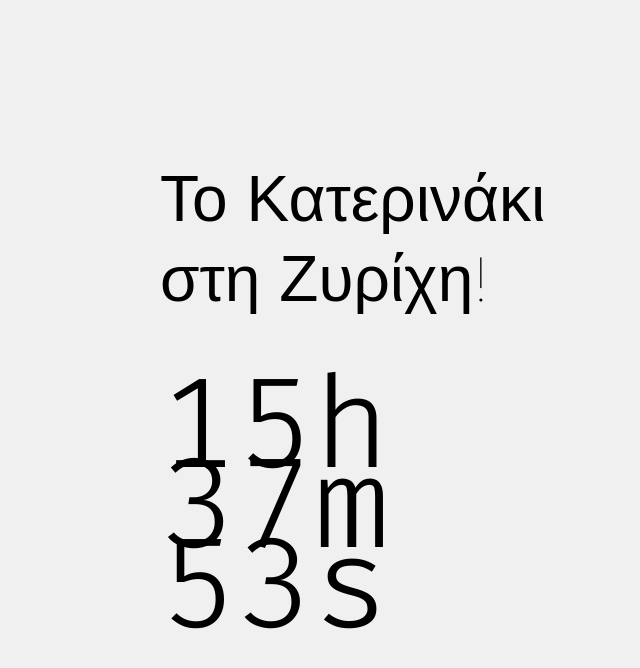
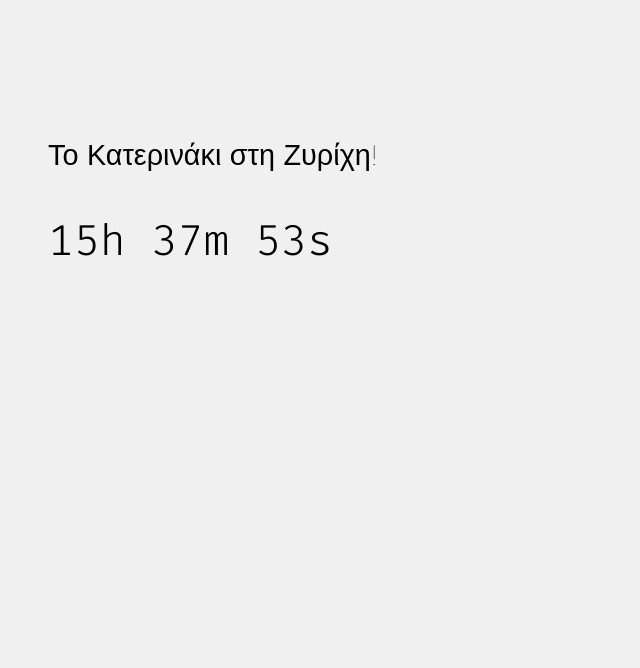
Before and after one commit to gonzalocasas/kt, a plain HTML site: page index.html in a window 768 px wide. Shown: the whole page, without its empty margins (0-640 px from the left). Drawn offline with Linux system fonts and the light colour scheme.

Commit message:
Update index.html

```diff
--- a/index.html
+++ b/index.html
@@ -15,12 +15,7 @@
           font-weight: 100;
           font-size: 4rem;
           line-height: 5rem;
-          /* display: flex;
-          justify-content: center;
-          align-items: center; */
           margin: 10rem;
-          /* height: 100vh;
-          margin: 0; */
           background-color: #f0f0f0;
         }
 
@@ -45,15 +40,35 @@
           font-weight: 200;
         }
 
-        #message {
-            /* text-align: start; */
-        }
         #countdown {
-            /* text-align: center; */
             font-family: 'Fira Code', sans-serif;
             font-weight: 300;
             font-size: 2em;
         }
+
+        @media only screen and (max-width: 768px) {
+            body {
+                margin: 2rem;
+                margin-top: 8rem;
+                font-size: 1.8rem;
+                line-height: 2.0rem;
+            }
+            #countdown {
+                font-size: 1.5em;
+            }
+        }
+
+        @media only screen and (min-width: 768px) {
+            body {
+                margin: 3rem;
+                margin-top: 8rem;
+                line-height: 3.5rem;
+            }
+            #countdown {
+                font-size: 1.5em;
+            }
+        }
+
     </style>
 </head>
 <body>
```
